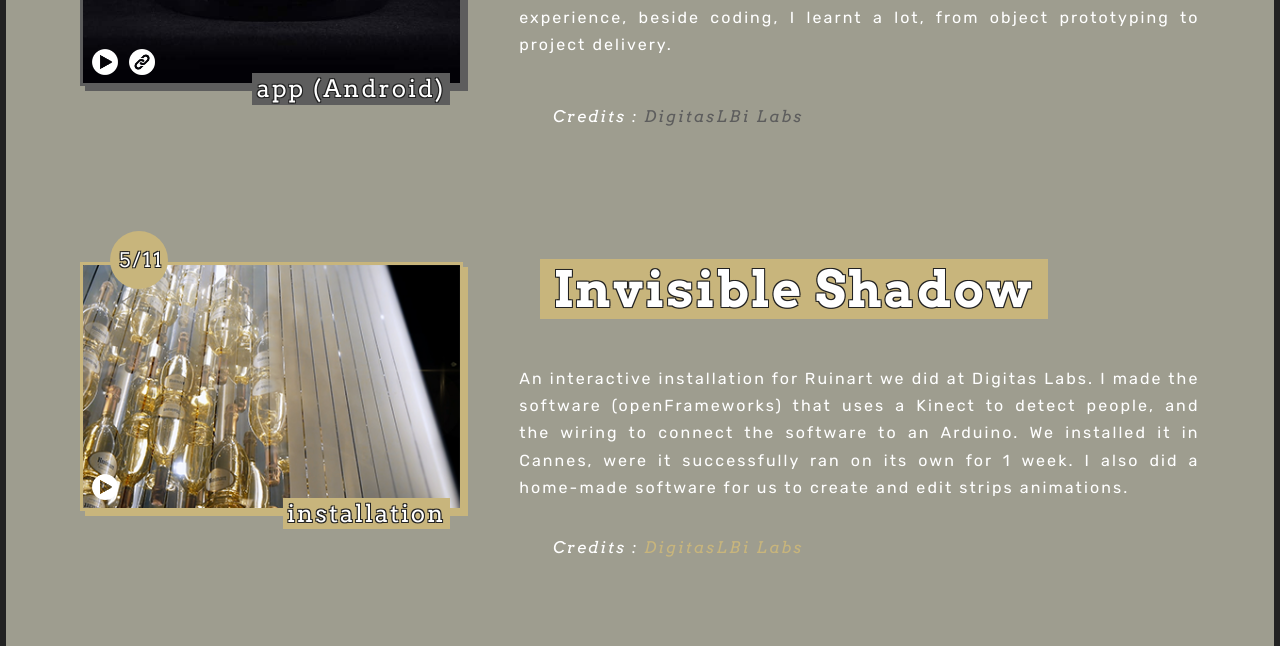
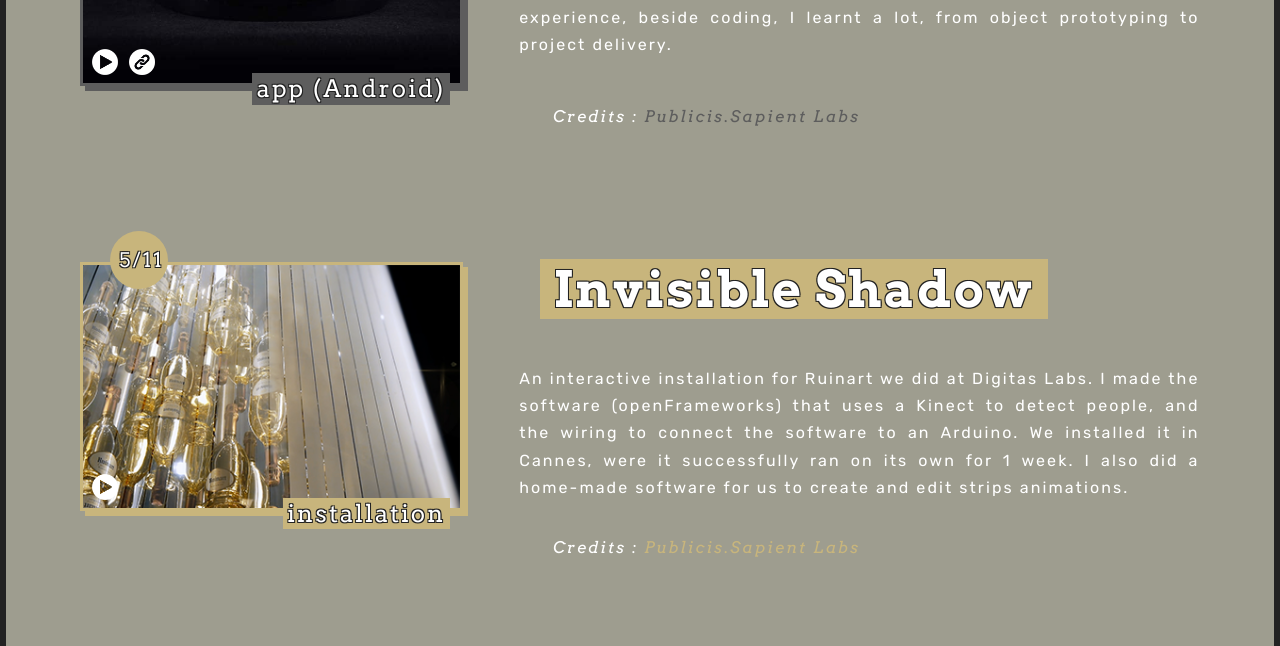
Before and after one commit to karolsenami/karolsenami.github.io, a Jekyll site: the page built from index.html, in a window 1280 px wide and 900 px high, scrolled down 2369 px. Shown: the part 153-799 px from the top of the window. Built offline with Jekyll 4.4.1, drawn with Linux system fonts in a browser that asks for light colours; a style sheet for code colours, icons or effects is not loaded.

Commit message:
Publicis Sapient updated

```diff
--- a/_posts/2007-01-01-ruinart.md
+++ b/_posts/2007-01-01-ruinart.md
@@ -12,6 +12,6 @@ color:
   b: 124
 description: An interactive installation for Ruinart we did at Digitas Labs. I made the software (openFrameworks) that uses a Kinect to detect people, and the wiring to connect the software to an Arduino. We installed it in Cannes, were it successfully ran on its own for 1 week. I also did a home-made software for us to create and edit strips animations.
 credits:
-  - name: DigitasLBi Labs
-    link: http://digitaslabsparis.com/
+  - name: Publicis.Sapient Labs
+    link: https://www.publicissapient.fr/
 ---
--- a/_posts/2008-01-01-Dior-Eyes.md
+++ b/_posts/2008-01-01-Dior-Eyes.md
@@ -6,8 +6,8 @@ year: app (Android)
 vimeo-id: 235007077
 video: http://vimeo.com/235007077
 credits:
-  - name: DigitasLBi Labs
-    link: http://digitaslabsparis.com
+  - name: Publicis.Sapient Labs
+    link: https://www.publicissapient.fr/
 preview: /assets/images/articles/dioreyes/cover.jpg
 link: http://digitaslabsparis.com/post/165619166204/dior-eyes
 type: project
```
